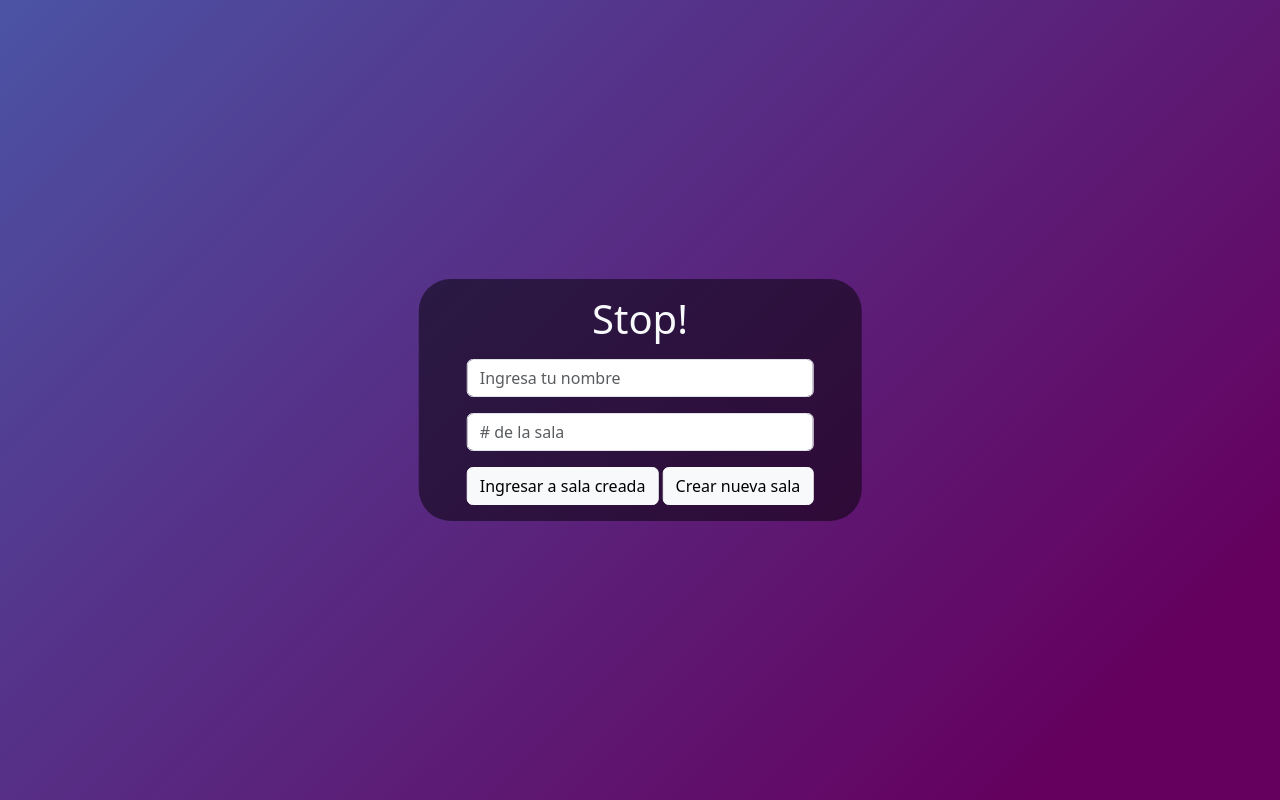
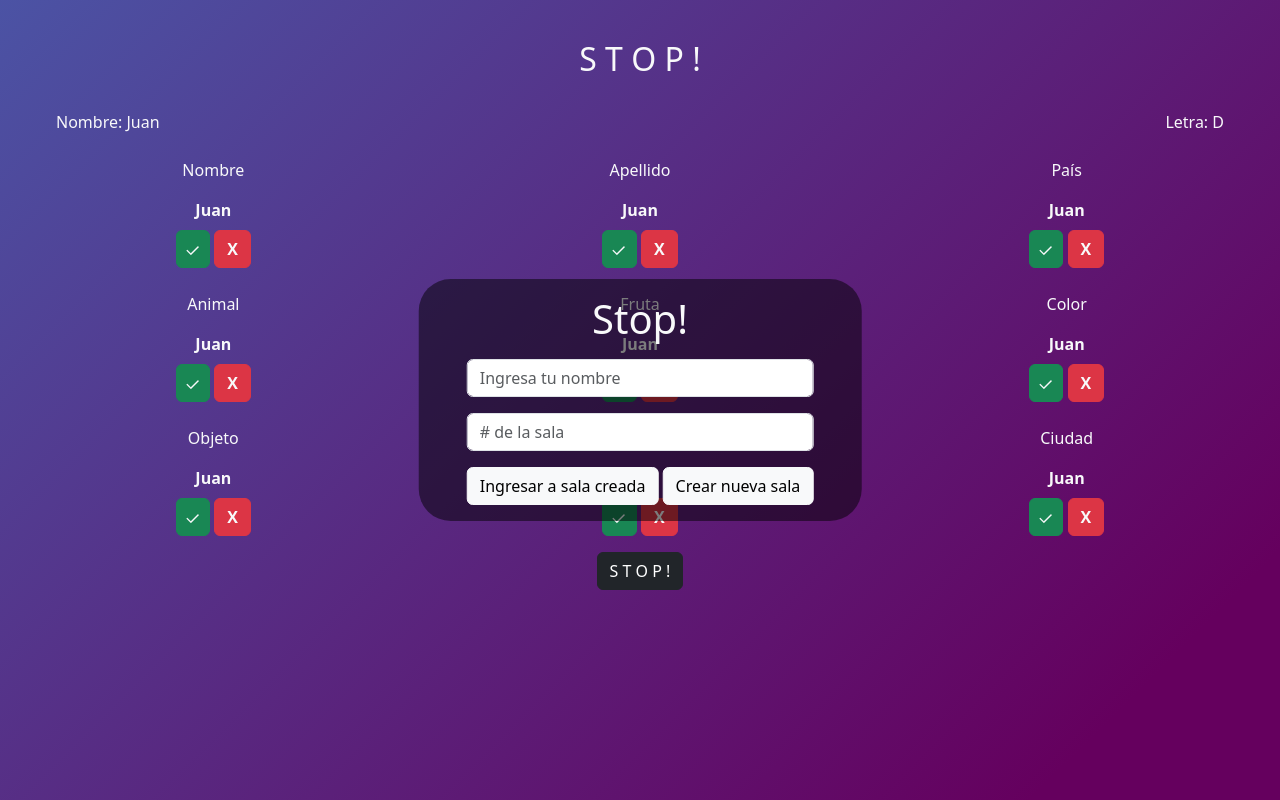
Before and after one commit to doncode-oficial/don-code, a plain HTML site: page htmls/stop/stop.html in a window 1280 px wide. Drawn offline with nearby package versions, Linux system fonts and the light colour scheme; no server answers.

Commit message:
Making changes when review the answers on stop

```diff
--- a/htmls/stop/main.js
+++ b/htmls/stop/main.js
@@ -69,15 +69,30 @@ socket.on("id-room", (idRoom, thePlayers) => {
     roomH1.classList.add("container-room-show");
     roomH1.innerHTML = `Sala #${idRoom}`;
     theRoom = idRoom;
-    playerName = nameElement.value;
+    playerName = thePlayers[0];
     addHtmlPlayer(thePlayers[0]);
+})
+
+socket.on("you-joined", (idRoom, thePlayers) => {
+    playerName = nameElement.value + "" + (thePlayers.length - 1);
+    roomH1.classList.add("container-room-show");
+    roomH1.innerHTML = `Sala #${idRoom}`;
+    theRoom = idRoom;
+
+    // Primero se remueven los elementos hijos anteriores
+    let child = containerThePlayers.lastElementChild;
+    while (child) {
+        containerThePlayers.removeChild(child);
+        child = containerThePlayers.lastElementChild;
+    }
+
+    for (let i = 0; i < thePlayers.length; i++) addHtmlPlayer(thePlayers[i]);
 })
 
 socket.on("player-joined", (idRoom, thePlayers) => {
     roomH1.classList.add("container-room-show");
     roomH1.innerHTML = `Sala #${idRoom}`;
     theRoom = idRoom;
-    playerName = nameElement.value;
 
     // Primero se remueven los elementos hijos anteriores
     let child = containerThePlayers.lastElementChild;
@@ -130,8 +145,15 @@ socket.on("game-has-stopped", () => {
 
 socket.on("players-answers", (theAnswers) => {
     allAnswers = theAnswers;
-    console.log("allAnswers");
-    console.log(allAnswers);
+
+    let playersAnswers = Object.keys(allAnswers);
+
+    playersAnswers.forEach((e, i) => {
+        if (e != playerName) {
+
+        }
+    })
+
 })
 
 function closeAlert(n) {
--- a/htmls/stop/stop.html
+++ b/htmls/stop/stop.html
@@ -186,39 +186,84 @@
         <div id="game-columns" class="row g-3 justify-content-center text-center">
             <div class="col-sm-4 px-5">
                 <label class="form-label-styled text-light p-2">Nombre</label>
-                <input class="form-control-styled text-light" name="nombreA" id="nombreA" type="text" />
+                <span class="fw-bold text-light d-block" id="nombreA">Juan</span>
+
+                <div class="mt-2">
+                    <button class="btn btn-success text-light mark"></button>
+                    <button class="btn btn-danger fw-bold text-light xmark">X</button>
+                </div>
             </div>
             <div class="col-sm-4 px-5">
                 <label class="form-label-styled text-light p-2">Apellido</label>
-                <input class="form-control-styled text-light" name="apellidoA" id="apellidoA" type="text" />
+                <span class="fw-bold text-light d-block" id="nombreA">Juan</span>
+
+                <div class="mt-2">
+                    <button class="btn btn-success text-light mark"></button>
+                    <button class="btn btn-danger fw-bold text-light xmark">X</button>
+                </div>
             </div>
             <div class="col-sm-4 px-5">
                 <label class="form-label-styled text-light p-2">País</label>
-                <input class="form-control-styled text-light" name="paisA" id="paisA" type="text" />
+                <span class="fw-bold text-light d-block" id="nombreA">Juan</span>
+
+                <div class="mt-2">
+                    <button class="btn btn-success text-light mark"></button>
+                    <button class="btn btn-danger fw-bold text-light xmark">X</button>
+                </div>
             </div>
             <div class="col-sm-4 px-5">
                 <label class="form-label-styled text-light p-2">Animal</label>
-                <input class="form-control-styled text-light" name="animalA" id="animalA" type="text" />
+                <span class="fw-bold text-light d-block" id="nombreA">Juan</span>
+
+                <div class="mt-2">
+                    <button class="btn btn-success text-light mark"></button>
+                    <button class="btn btn-danger fw-bold text-light xmark">X</button>
+                </div>
             </div>
             <div class="col-sm-4 px-5">
                 <label class="form-label-styled text-light p-2">Fruta</label>
-                <input class="form-control-styled text-light" name="frutaA" id="frutaA" type="text" />
+                <span class="fw-bold text-light d-block" id="nombreA">Juan</span>
+
+                <div class="mt-2">
+                    <button class="btn btn-success text-light mark"></button>
+                    <button class="btn btn-danger fw-bold text-light xmark">X</button>
+                </div>
             </div>
             <div class="col-sm-4 px-5">
                 <label class="form-label-styled text-light p-2">Color</label>
-                <input class="form-control-styled text-light" name="colorA" id="colorA" type="text" />
+                <span class="fw-bold text-light d-block" id="nombreA">Juan</span>
+
+                <div class="mt-2">
+                    <button class="btn btn-success text-light mark"></button>
+                    <button class="btn btn-danger fw-bold text-light xmark">X</button>
+                </div>
             </div>
             <div class="col-sm-4 px-5">
                 <label class="form-label-styled text-light p-2">Objeto</label>
-                <input class="form-control-styled text-light" name="objetoA" id="objetoA" type="text" />
+                <span class="fw-bold text-light d-block" id="nombreA">Juan</span>
+
+                <div class="mt-2">
+                    <button class="btn btn-success text-light mark"></button>
+                    <button class="btn btn-danger fw-bold text-light xmark">X</button>
+                </div>
             </div>
             <div class="col-sm-4 px-5">
                 <label class="form-label-styled text-light p-2">Artista</label>
-                <input class="form-control-styled text-light" name="artistaA" id="artistaA" type="text" />
+                <span class="fw-bold text-light d-block" id="nombreA">Juan</span>
+
+                <div class="mt-2">
+                    <button class="btn btn-success text-light mark"></button>
+                    <button class="btn btn-danger fw-bold text-light xmark">X</button>
+                </div>
             </div>
             <div class="col-sm-4 px-5">
                 <label class="form-label-styled text-light p-2">Ciudad</label>
-                <input class="form-control-styled text-light" name="ciudadA" id="ciudadA" type="text" />
+                <span class="fw-bold text-light d-block" id="nombreA">Juan</span>
+
+                <div class="mt-2">
+                    <button class="btn btn-success text-light mark"></button>
+                    <button class="btn btn-danger fw-bold text-light xmark">X</button>
+                </div>
             </div>
 
             <div class="col-sm-4 my-3">
--- a/htmls/stop/style.css
+++ b/htmls/stop/style.css
@@ -32,7 +32,7 @@
     z-index: 0;
 }
 
-.container-room, .container-game, .container-answers {
+.container-room, .container-game {
     z-index: 0;
     opacity: 0;
     background-color: rgba(0, 0, 0, .5);
@@ -142,3 +142,11 @@
     align-items: center;
     transform-origin: top left;
 }
+
+.mark::before {
+    content: "L";
+    font-weight: 500;
+    display: inline-block;
+    transform-origin: center;
+    transform: scaleX(-1) rotate(315deg);
+}
```
